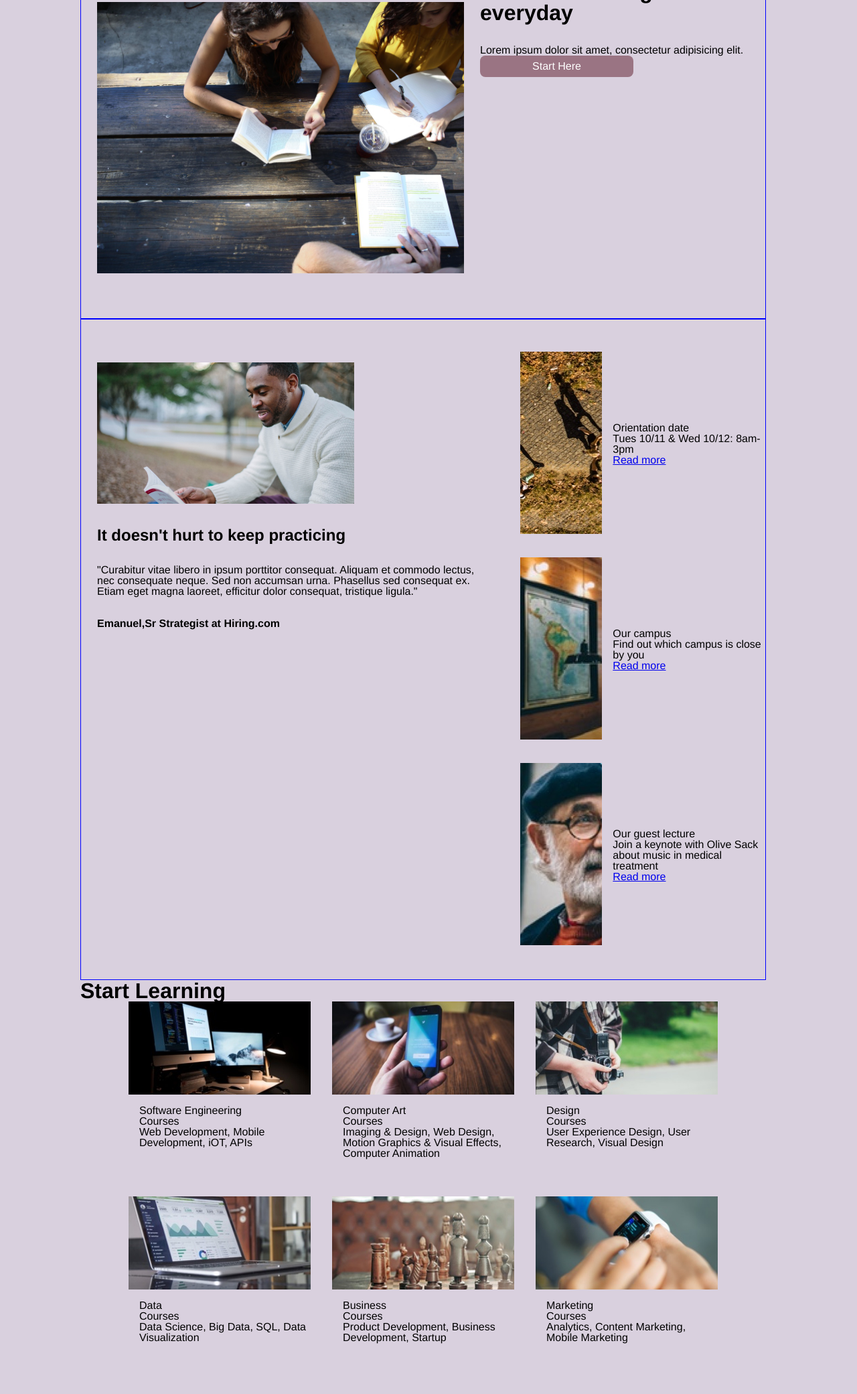
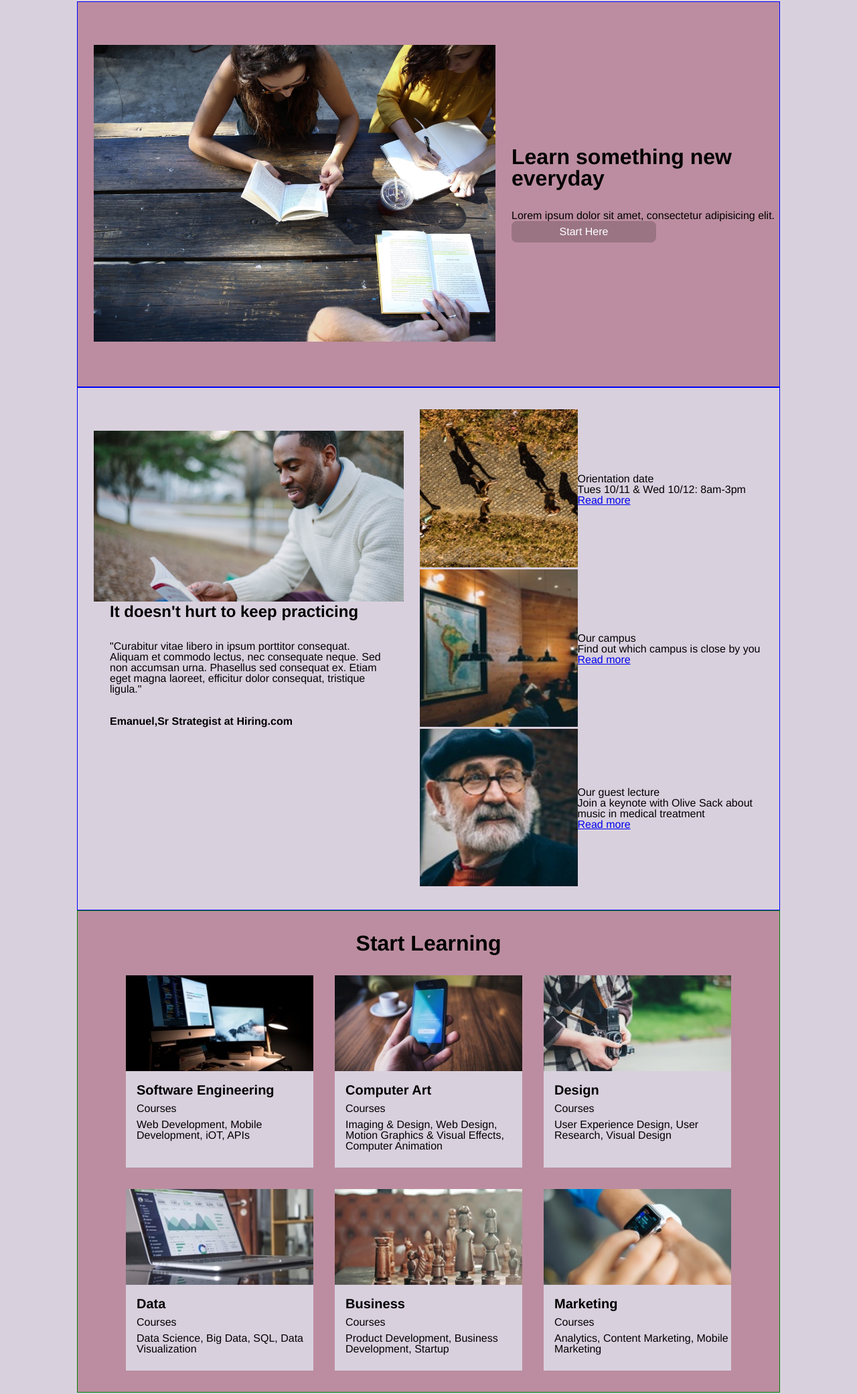
Before and after one commit to smithna84/ColmarAcademy, a plain HTML site: page index.html in a window 1280 px wide. Shown: the part 127-2208 px from the top of the page at 67% size. Drawn offline with Linux system fonts and the light colour scheme.

Commit message:
index and style more rework

```diff
--- a/index.html
+++ b/index.html
@@ -29,8 +29,10 @@
 
       <!-- Banner Section -->
       <div class="banner" id="main">
-        <div class="image">
-          <img src="resources/images/banner.jpg">
+        <div class="left">
+          <div class="image">
+            <img src="resources/images/banner.jpg">
+          </div>
         </div>
         <div class="learn">
           <h1>Learn something new everyday</h1>
@@ -60,7 +62,7 @@
          </div>
         <div class="right">
           <div class="info-container">
-            <div class="image-container">
+            <div class="image">
               <img src="resources/images/information-orientation.jpg">
             </div>
             <div class="right-text">
@@ -70,7 +72,7 @@
             </div>
           </div>
           <div class="info-container">
-            <div class="image-container">
+            <div class="image">
               <img src="resources/images/information-campus.jpg">
             </div>
             <div class="right-text">
@@ -80,7 +82,7 @@
             </div>
           </div>
           <div class="info-container">
-            <div class="image-container">
+            <div class="image">
               <img src="resources/images/information-guest-lecture.jpg">
             </div>
             <div class="right-text">
@@ -93,7 +95,7 @@
       </div>
 
       <!-- Start Learning Section -->
-      <div class="start-learning">
+      <div id="start-learning">
         <h1>Start Learning</h1>
         <div class="courses">
           <div class="first-row">
@@ -165,7 +167,7 @@
         <div class="banner">
           <div class="left">
             <div class="video">
-              <video src="resources/Video/thesis.mp4">
+              <video src="resources/Video/thesis.mp4" controls autoplay>
               </div>
             <div class="text">
               <h2>Reimagine urban</h2>
@@ -180,7 +182,7 @@
           </div>
           <div class="right">
             <div class="info-container">
-              <div class="image-container">
+              <div class="image">
                 <img src="resources/images/thesis-fisma.jpg">
               </div>
               <div class="right-text">
@@ -190,7 +192,7 @@
               </div>
             </div>
             <div class="info-container">
-              <div class="image-container">
+              <div class="image">
                 <img src="resources/images/thesis-now-and-then.jpg">
               </div>
               <div class="right-text">
--- a/resources/css/style.css
+++ b/resources/css/style.css
@@ -38,22 +38,50 @@ header{
 
 /* Main Content Style */
 .content{
-  width: 80%;
-  margin: 0 7.5rem;
+  position: relative;
+  padding-top: 4rem;
+  display: flex;
+  flex-direction: column;
+  align-items: center;
+  max-width: 1050px;
+  margin: auto;
+}
+
+.banner{
+  display: flex;
+  padding: 2rem 0;
+  border: 1px solid blue;
+}
+
+.text{
+  margin:0 1.5rem;
+}
+
+h1{
+  font-family: helvetica;
+  font-size: 2rem;
+  font-weight: bold;
+}
+
+h2{
+  font-family: helvetica;
+  font-size: 1.5rem;
+  line-height: 1.2;
 }
 
 /* Learn Section Style */
 
-.learn-something{
-  display: flex;
-  padding: 2rem 0;
+#main{
   background-color: #BC8DA0;
-  border: 1px solid black;
+}
+
+.banner .left{
+  margin: 2rem 1.5rem;
+  width: 60%;
 }
 
 .image{
-  margin: 2rem 1.5rem;
-  width: 60%;
+  overflow: hidden;
 }
 
 .image img{
@@ -61,27 +89,26 @@ header{
   width: 100%;
 }
 
-.learn-something .learn{
+#main .learn{
+  justify-content: center;
+}
+
+.banner .learn{
   display: flex;
   flex-direction: column;
-  justify-content: center;
   width: 40%;
 }
 
-.learn h1{
-  font-family: helvetica;
-  font-size: 32px;
-  font-weight: bold;
+#main h1{
   margin-bottom: 2rem;
 }
 
-.learn h2{
-
+#main h2{
+margin-bottom: 1.5rem;
 }
 
 #start-button{
     background-color: #9A7483;
-    border: none;
     border-radius: 0.5rem;
     color: white;
     padding: 8px;
@@ -107,19 +134,9 @@ header{
 
 /* Practicing Section Style */
 
-.banner{
-  display: flex;
-  padding: 2rem 0;
-  border: 1px solid blue;
-}
-
 .left{
   display: flex;
   flex-direction: column;
-}
-
-.text{
-  margin:0 1.5rem;
 }
 
 .text h1{
@@ -241,11 +258,7 @@ font-weight: bold;
   margin: 2rem 0;
 }
 
-h1{
-  font-family: helvetica;
-  font-size: 2rem;
-  font-weight: bold;
-}
+
 
 #thesis .thesis-content{
   display: flex;
```
